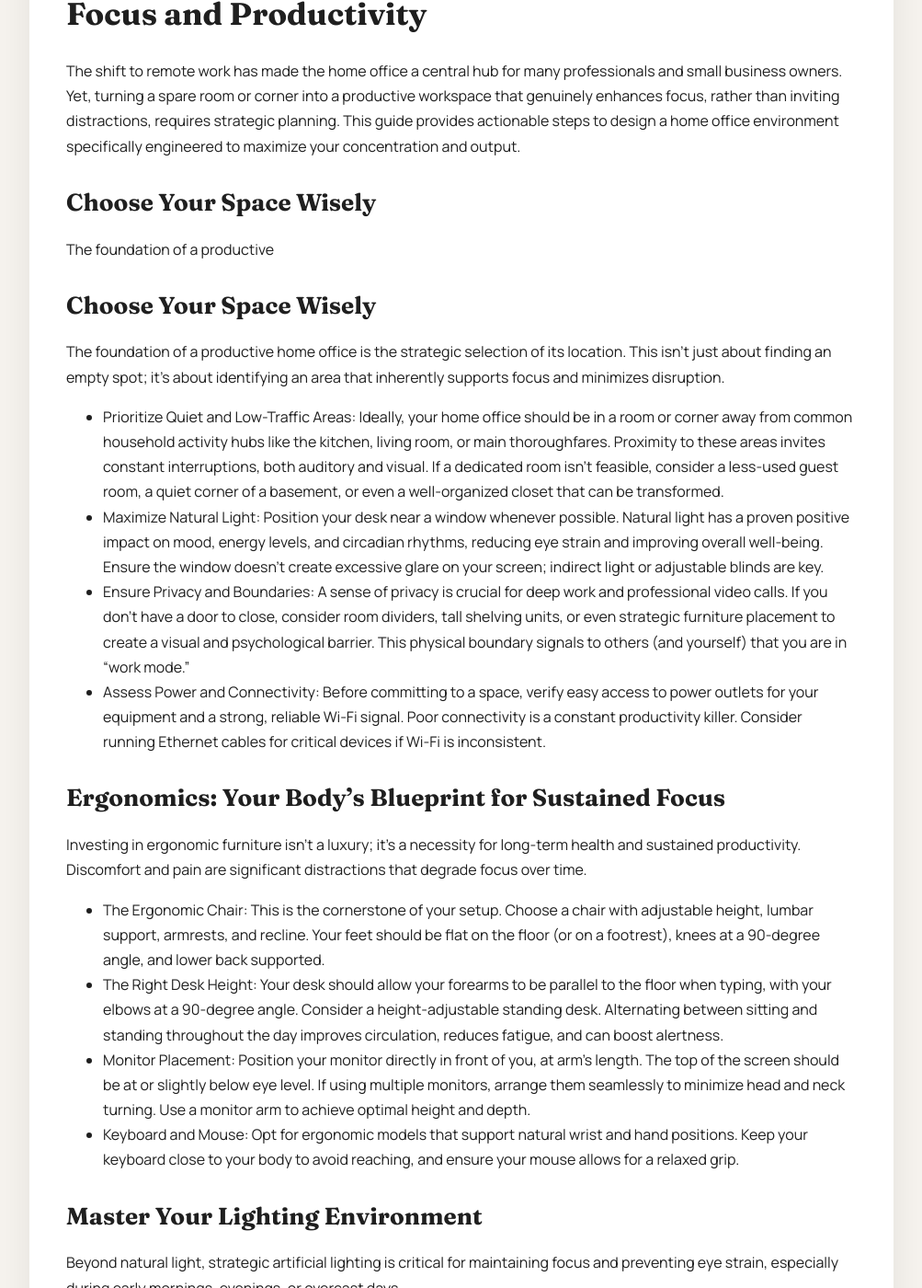
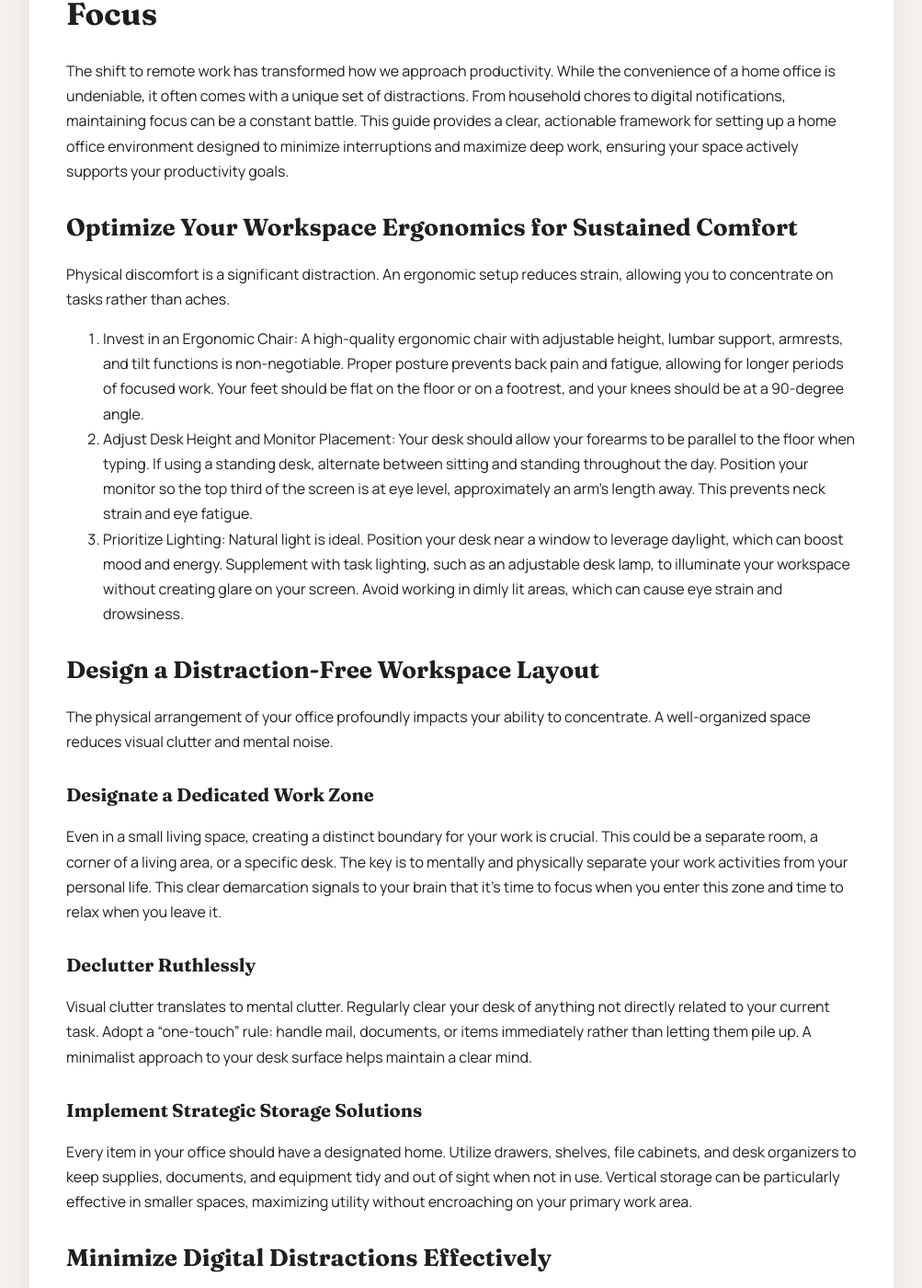
Before and after one commit to ironaclaw/ironaclaw.github.io, a Jekyll site: the page built from _posts/2026-02-22-how-to-set-up-a-home-office-and-productivity-that-actually-boosts-focus.md, in a window 1280 px wide and 1400 px high, scrolled down 427 px. Shown: the whole window at 92% size, without its empty margins (138-1141 px from the left). Built offline with Jekyll 4.4.1, drawn with Linux system fonts in a browser that asks for light colours; some of the changed text lies outside the part shown.

Commit message:
Add 2026-02-22-how-to-set-up-a-home-office-and-productivity-that-actually-boosts-focus.md

```diff
--- a/_posts/2026-02-22-how-to-set-up-a-home-office-and-productivity-that-actually-boosts-focus.md
+++ b/_posts/2026-02-22-how-to-set-up-a-home-office-and-productivity-that-actually-boosts-focus.md
@@ -9,68 +9,82 @@ keywords: []
 model_used: gemini-2.5-flash
 ---
 
-# How to Set Up a Home Office That Actually Boosts Focus and Productivity
+# How to Set Up a Home Office That Actually Boosts Focus
 
-The shift to remote work has made the home office a central hub for many professionals and small business owners. Yet, turning a spare room or corner into a productive workspace that genuinely enhances focus, rather than inviting distractions, requires strategic planning. This guide provides actionable steps to design a home office environment specifically engineered to maximize your concentration and output.
+The shift to remote work has transformed how we approach productivity. While the convenience of a home office is undeniable, it often comes with a unique set of distractions. From household chores to digital notifications, maintaining focus can be a constant battle. This guide provides a clear, actionable framework for setting up a home office environment designed to minimize interruptions and maximize deep work, ensuring your space actively supports your productivity goals.
 
-## Choose Your Space Wisely
+## Optimize Your Workspace Ergonomics for Sustained Comfort
 
-The foundation of a productive
+Physical discomfort is a significant distraction. An ergonomic setup reduces strain, allowing you to concentrate on tasks rather than aches.
 
-## Choose Your Space Wisely
+1.  Invest in an Ergonomic Chair: A high-quality ergonomic chair with adjustable height, lumbar support, armrests, and tilt functions is non-negotiable. Proper posture prevents back pain and fatigue, allowing for longer periods of focused work. Your feet should be flat on the floor or on a footrest, and your knees should be at a 90-degree angle.
+2.  Adjust Desk Height and Monitor Placement: Your desk should allow your forearms to be parallel to the floor when typing. If using a standing desk, alternate between sitting and standing throughout the day. Position your monitor so the top third of the screen is at eye level, approximately an arm's length away. This prevents neck strain and eye fatigue.
+3.  Prioritize Lighting: Natural light is ideal. Position your desk near a window to leverage daylight, which can boost mood and energy. Supplement with task lighting, such as an adjustable desk lamp, to illuminate your workspace without creating glare on your screen. Avoid working in dimly lit areas, which can cause eye strain and drowsiness.
 
-The foundation of a productive home office is the strategic selection of its location. This isn't just about finding an empty spot; it's about identifying an area that inherently supports focus and minimizes disruption.
+## Design a Distraction-Free Workspace Layout
 
-*   Prioritize Quiet and Low-Traffic Areas: Ideally, your home office should be in a room or corner away from common household activity hubs like the kitchen, living room, or main thoroughfares. Proximity to these areas invites constant interruptions, both auditory and visual. If a dedicated room isn't feasible, consider a less-used guest room, a quiet corner of a basement, or even a well-organized closet that can be transformed.
-*   Maximize Natural Light: Position your desk near a window whenever possible. Natural light has a proven positive impact on mood, energy levels, and circadian rhythms, reducing eye strain and improving overall well-being. Ensure the window doesn't create excessive glare on your screen; indirect light or adjustable blinds are key.
-*   Ensure Privacy and Boundaries: A sense of privacy is crucial for deep work and professional video calls. If you don't have a door to close, consider room dividers, tall shelving units, or even strategic furniture placement to create a visual and psychological barrier. This physical boundary signals to others (and yourself) that you are in "work mode."
-*   Assess Power and Connectivity: Before committing to a space, verify easy access to power outlets for your equipment and a strong, reliable Wi-Fi signal. Poor connectivity is a constant productivity killer. Consider running Ethernet cables for critical devices if Wi-Fi is inconsistent.
+The physical arrangement of your office profoundly impacts your ability to concentrate. A well-organized space reduces visual clutter and mental noise.
 
-## Ergonomics: Your Body's Blueprint for Sustained Focus
+### Designate a Dedicated Work Zone
 
-Investing in ergonomic furniture isn't a luxury; it's a necessity for long-term health and sustained productivity. Discomfort and pain are significant distractions that degrade focus over time.
+Even in a small living space, creating a distinct boundary for your work is crucial. This could be a separate room, a corner of a living area, or a specific desk. The key is to mentally and physically separate your work activities from your personal life. This clear demarcation signals to your brain that it's time to focus when you enter this zone and time to relax when you leave it.
 
-*   The Ergonomic Chair: This is the cornerstone of your setup. Choose a chair with adjustable height, lumbar support, armrests, and recline. Your feet should be flat on the floor (or on a footrest), knees at a 90-degree angle, and lower back supported.
-*   The Right Desk Height: Your desk should allow your forearms to be parallel to the floor when typing, with your elbows at a 90-degree angle. Consider a height-adjustable standing desk. Alternating between sitting and standing throughout the day improves circulation, reduces fatigue, and can boost alertness.
-*   Monitor Placement: Position your monitor directly in front of you, at arm's length. The top of the screen should be at or slightly below eye level. If using multiple monitors, arrange them seamlessly to minimize head and neck turning. Use a monitor arm to achieve optimal height and depth.
-*   Keyboard and Mouse: Opt for ergonomic models that support natural wrist and hand positions. Keep your keyboard close to your body to avoid reaching, and ensure your mouse allows for a relaxed grip.
+### Declutter Ruthlessly
 
-## Master Your Lighting Environment
+Visual clutter translates to mental clutter. Regularly clear your desk of anything not directly related to your current task. Adopt a "one-touch" rule: handle mail, documents, or items immediately rather than letting them pile up. A minimalist approach to your desk surface helps maintain a clear mind.
 
-Beyond natural light, strategic artificial lighting is critical for maintaining focus and preventing eye strain, especially during early mornings, evenings, or overcast days.
+### Implement Strategic Storage Solutions
 
-*   Layered Lighting Approach: Combine ambient, task, and accent lighting.
-    *   Ambient Light: Provides general illumination for the room. Avoid harsh overhead lighting that creates glare. Softer, diffused light is preferable.
-    *   Task Lighting: A dedicated desk lamp is essential. Choose one with adjustable brightness and color temperature. Position it to illuminate your workspace without creating glare on your screen or shadows from your hands.
-    *   Color Temperature: Cooler, bluer light (4000K-5000K) can enhance alertness during peak work hours, while warmer, yellower light (2700K-3000K) is better for winding down or less intense tasks.
-*   Minimize Glare: Position your monitor to avoid direct light sources (windows or overhead lights) reflecting off the screen. Use anti-glare screens if necessary.
+Every item in your office should have a designated home. Utilize drawers, shelves, file cabinets, and desk organizers to keep supplies, documents, and equipment tidy and out of sight when not in use. Vertical storage can be particularly effective in smaller spaces, maximizing utility without encroaching on your primary work area.
 
-## Declutter for Clarity: Organization is Key
+## Minimize Digital Distractions Effectively
 
-A cluttered physical space often leads to a cluttered mental space. Minimizing visual noise is a direct pathway to improved concentration.
+Digital tools are essential, but they are also primary sources of distraction. Proactive management is key to maintaining focus.
 
-*   Embrace Minimalism: Keep only essential items on your desk surface. Every item should have a purpose. Remove personal mementos that might pull your focus away from work.
-*   Implement Smart Storage Solutions: Utilize drawers, shelves, and file cabinets to store documents, supplies, and personal items out of sight. Vertical storage solutions (wall-mounted shelves, tall filing cabinets) are excellent for maximizing space in smaller offices.
-*   Cable Management: Untamed cables are a significant source of visual clutter and potential hazards. Use cable ties, sleeves, and management boxes to route and hide wires neatly. This creates a cleaner aesthetic and reduces distractions.
-*   Digital Decluttering: Extend your organizational efforts to your digital workspace. A clean desktop, organized folders, and a clear inbox reduce cognitive load and make finding information faster.
+### Manage Software and App Notifications
 
-## Technology & Connectivity: The Backbone of Productivity
+Turn off all non-essential notifications on your computer and phone. Configure apps to only alert you for critical communications. Consider using "Do Not Disturb" modes during focused work blocks. This prevents constant pings from breaking your concentration and pulling you away from tasks.
 
-Your tools should support your work seamlessly, not hinder it. Reliable technology and robust connectivity are non-negotiable for a productive home office.
+### Practice Internet Discipline
 
-*   High-Speed, Reliable Internet: This is paramount. Invest in the fastest internet plan available in your area and consider a mesh Wi-Fi system for consistent coverage throughout your home. Have a backup plan (e.g., mobile hotspot) for outages.
-*   Quality Hardware: A powerful computer, a high-resolution external monitor, a clear webcam, and a noise-canceling microphone are essential for efficient work and professional virtual meetings. Don't compromise on these core tools.
-*   Essential Software Stack: Curate your productivity software. This includes communication platforms (Slack, Teams), project management tools (Asana, Trello), cloud storage (Google Drive, Dropbox), and any industry-specific applications. Keep them updated.
-*   Backup Strategy: Implement a robust data backup system, whether cloud-based or external hard drives. Losing work due to a tech failure is a significant productivity setback.
+The internet is a vast source of information and distraction. Use website blockers or productivity apps that limit access to time-wasting sites during work hours. Schedule specific times for checking email and social media rather than allowing them to interrupt your workflow continuously. Consider working offline for tasks that don't require internet access.
 
-## Boundaries & Breaks: Integrating Well-being
+### Separate Work and Personal Devices
 
-A productive home office isn't just about the physical setup; it's about establishing routines that support both work and well-being. Your space should facilitate these boundaries.
+If possible, use a dedicated computer or phone for work. This creates a clear boundary and prevents personal notifications or apps from interfering with your professional tasks. If a separate device isn't feasible, create distinct user profiles or use app sandboxing to isolate work environments.
 
-*   Define Work Hours: Clearly delineate your start and end times. If possible, physically "close down" your office at the end of the workday – turn off lights, put away documents, and even close the door. This ritual helps create mental separation.
-*   Schedule Regular Breaks: Step away from your desk. Use your office space exclusively for work, not for meals, personal calls, or leisure activities. This reinforces the "work zone" mentality.
-*   Incorporate Movement: If you have a standing desk, use it. Schedule short walks or stretches throughout the day. Your physical space should allow for these brief periods of disengagement and movement.
+## Integrate Productivity Habits into Your Routine
+
+Your physical space supports your habits. Establishing routines within your optimized office can significantly enhance focus.
+
+### Establish a Consistent Routine
+
+Start and end your workday at regular times. This helps train your brain to switch into "work mode" and "off mode." Begin each day by planning your top three priorities. Having a clear agenda reduces decision fatigue and provides a roadmap for focused effort.
+
+### Incorporate Regular Breaks
+
+Working continuously without breaks leads to mental fatigue and diminished focus. Implement techniques like the Pomodoro Technique (25 minutes of work, 5 minutes of break) or schedule longer breaks for stretching, walking, or stepping away from your desk. These short resets help refresh your mind and improve sustained concentration.
+
+### Utilize Task Management Tools
+
+Whether digital (e.g., Trello, Asana) or physical (e.g., a planner, whiteboard), a reliable system for tracking tasks and deadlines is crucial. Visually seeing your progress and upcoming items helps prioritize and reduces the mental load of remembering everything, freeing up cognitive resources for focused work.
+
+## Personalize Your Space for Peak Performance
+
+While minimalism is key, strategic personalization can enhance comfort and motivation without adding clutter.
+
+### Curate Your Sound Environment
+
+Silence isn't always optimal for everyone. Experiment with noise-canceling headphones to block out external distractions. Alternatively, use ambient sound generators or focus-oriented music (e.g., classical, instrumental, lo-fi beats) to create a conducive auditory environment that promotes concentration without being distracting.
+
+### Leverage Scent and Air Quality
+
+Subtle elements can influence your mood and focus. Consider an essential oil diffuser with scents like peppermint (for alertness) or lemon (for mood enhancement). Introduce plants, which can improve air quality and add a touch of nature, contributing to a calmer, more focused atmosphere. Ensure good ventilation to keep the air fresh.
+
+### Add Motivational Elements Thoughtfully
+
+A few carefully chosen items can provide inspiration. This could be a framed quote, a small piece of art, or a vision board that aligns with your goals. The key is to keep these elements minimal and meaningful, avoiding anything that adds visual noise or becomes another distraction.
 
 ## Conclusion
 
-Designing a home office that genuinely boosts focus and productivity is a strategic investment in your professional success and personal well-being. By thoughtfully selecting your space, prioritizing ergonomics, optimizing lighting, maintaining organization, you can create an environment that minimizes distractions and maximizes your ability to concentrate. This proactive approach not only enhances your work quality but also contributes to a healthier work-life balance. Ultimately, a well-designed home office empowers you to achieve more with less stress.
+Setting up a home office that genuinely boosts focus is an ongoing process of optimization, not a one-time task. By systematically addressing ergonomics, workspace layout, digital distractions, productivity habits, and thoughtful personalization, you create an environment that actively supports deep work. Investing time in these strategies transforms your home office from a mere workspace into a powerful engine for sustained productivity and concentration, enabling you to achieve more with less effort.
```
